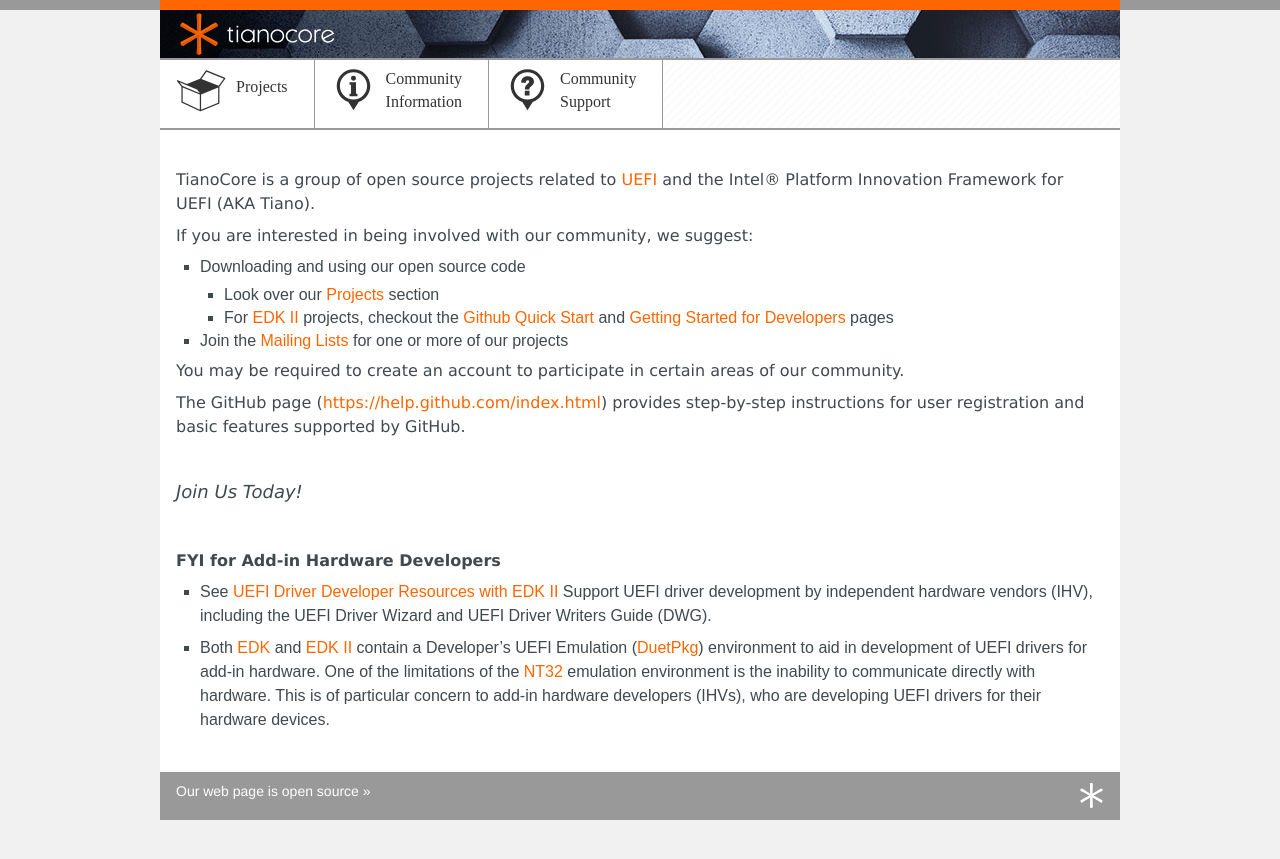
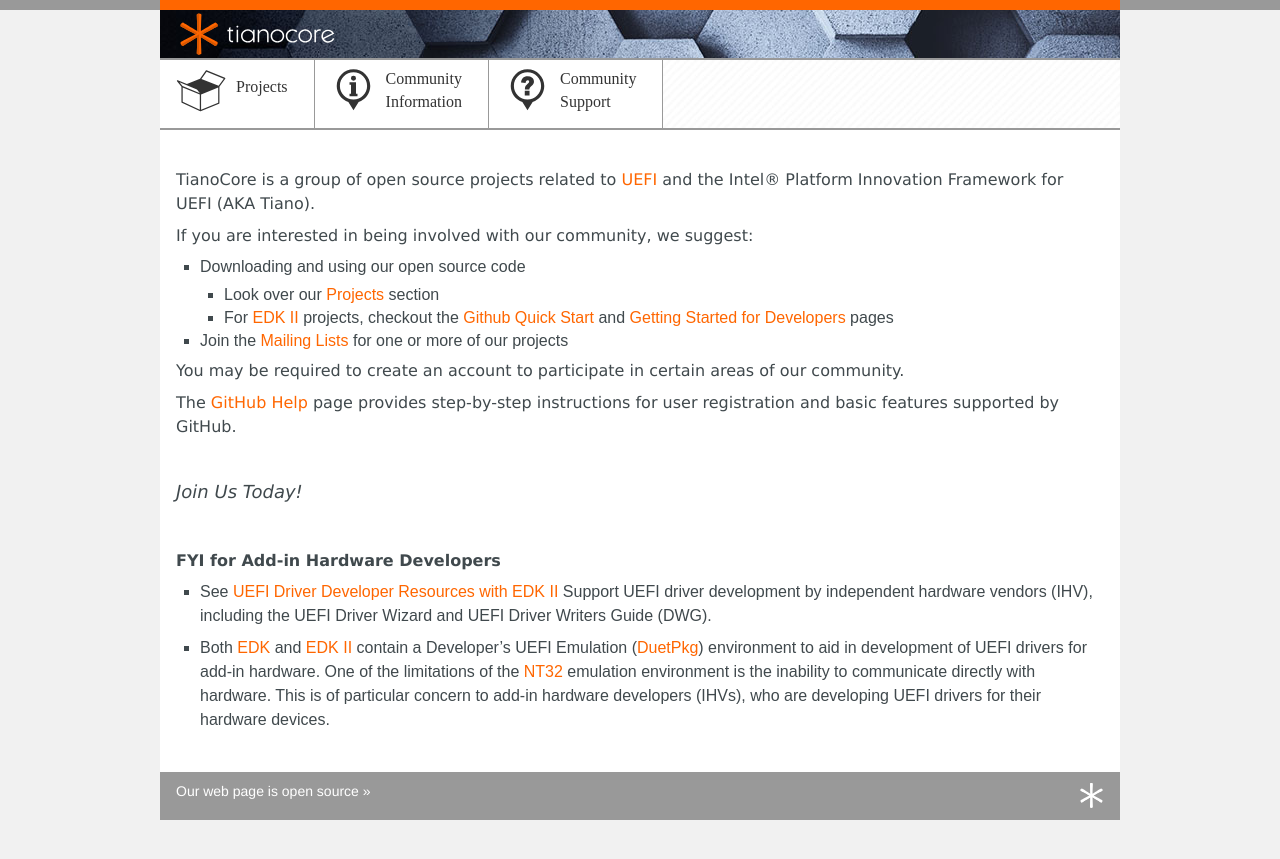
Before and after one commit to tianocore/tianocore.github.io, a Jekyll site: the page built from contrib/getting-started.md, in a window 1280 px wide. Shown: the top 859 px of the page. Built offline with Jekyll 4.4.1, drawn with Linux system fonts in a browser that asks for light colours; nearby versions of some CDN libraries; part of the change alters nothing that is shown.

Commit message:
getting-started: Cleanup link to GitHub help
Signed-off-by: Jordan Justen <jordan.l.justen@intel.com>

```diff
--- a/contrib/getting-started.md
+++ b/contrib/getting-started.md
@@ -21,10 +21,9 @@ If you are interested in being involved with our community, we suggest:
 You may be required to create an account to participate in certain
 areas of our community.
 
-The GitHub page
-([https://help.github.com/index.html](https://help.github.com/index.html))
-provides step-by-step instructions for user registration and basic
-features supported by GitHub.
+The [GitHub Help](https://help.github.com/) page provides step-by-step
+instructions for user registration and basic features supported by
+GitHub.
 
 <BR>
 <MTMarkdownOptions output='html4'>
```
